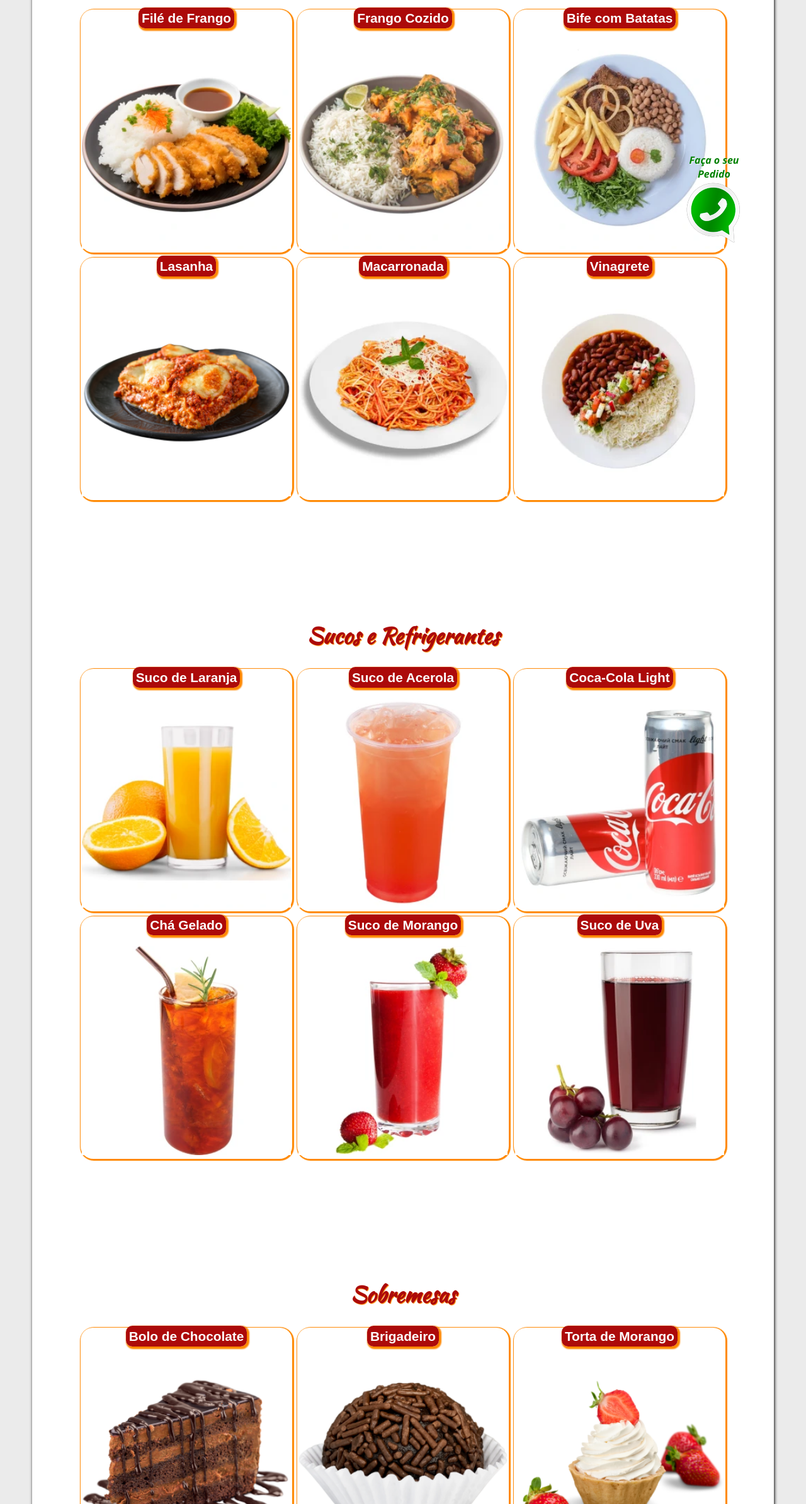
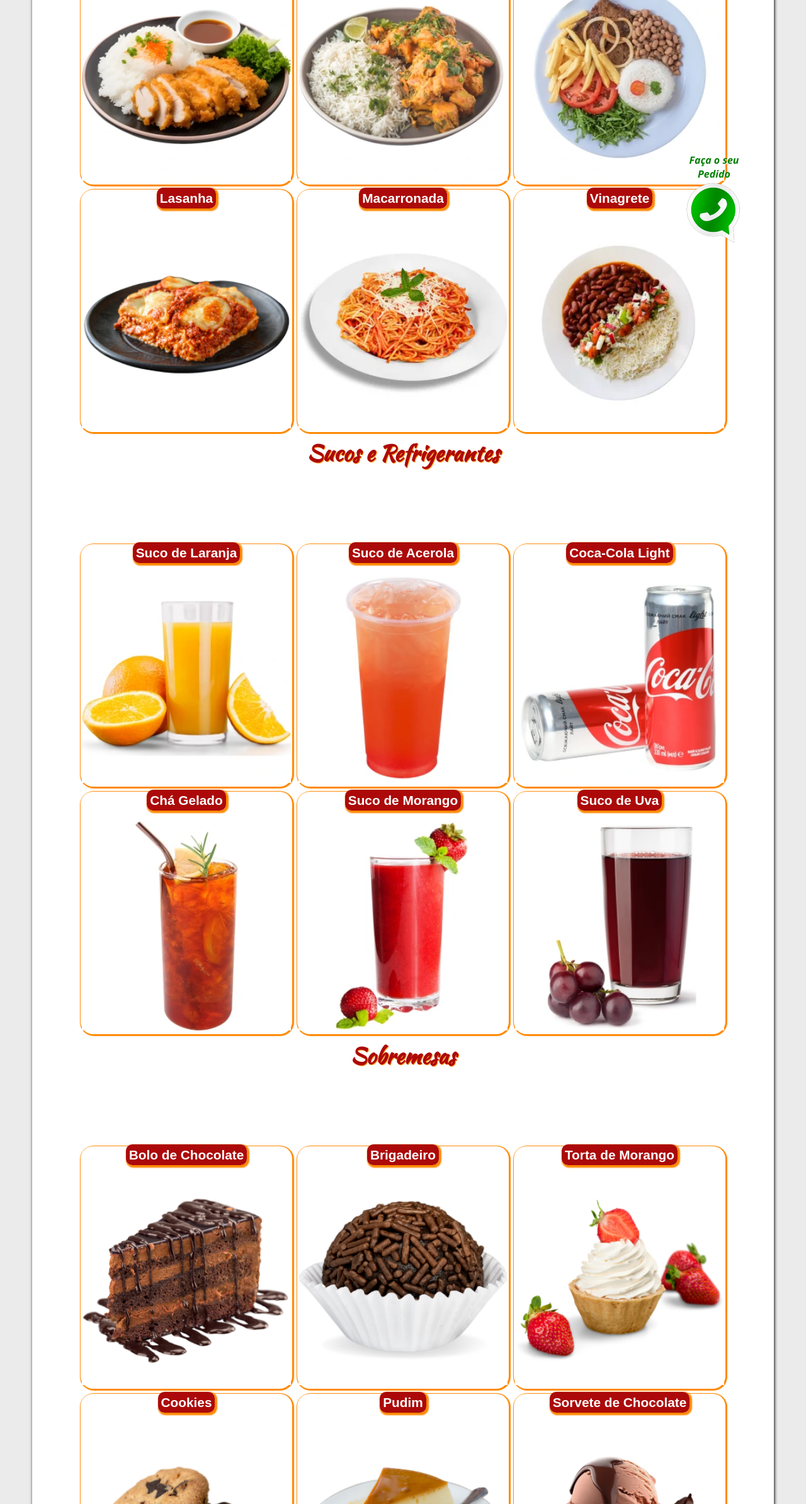
Before and after one commit to WwQA88/Template-Frontend-Website-Restaurante-Do-Bairro, a plain HTML site: page index.html in a window 1280 px wide. Shown: the part 412-2800 px from the top of the page at 63% size. Drawn offline with Linux system fonts and the light colour scheme.

Commit message:
Update index.html

```diff
--- a/index.html
+++ b/index.html
@@ -10,11 +10,9 @@
 </head>
 
 <body>
-    <!--Aqui vai o topo do site-->
-
+    <!-- Topo do site -->
     <header>
         <img id="topo" src="img/topo.webp" alt="Restaurante do Bairro">
-        <!--Aqui vamos inserir os links do site-->
         <nav>
             <a href="#refeicoes">Refeições</a>
             <a href="#bebidas">Bebidas</a>
@@ -22,6 +20,7 @@
         </nav>
     </header>
 
+    <!-- Botão para contato via WhatsApp -->
     <div id="whats">
         <p><strong>Faça o seu Pedido</strong></p>
         <a href="https://wa.link/n3kx9d">
@@ -29,140 +28,120 @@
         </a>
     </div>
 
-    <!--Link âncora-->
-
-    <br>
-        <a href="#refeicoes" id="refeicoes"></a>
-        <br>
-        <br>
-
-    <br>
-
-
-    <!--A classe é utilizada quando temos a necessidade de usar a mesma formatação diversas vezes no site-->
+    <!-- Separador -->
     <div class="separador"></div>
-    <br>
-
 
     <main>
         <article>
-            <h1>A melhores refeições e sobremesas do seu Bairro</h1>
-            <br>
+            <h1>As melhores refeições e sobremesas do seu Bairro</h1>
+
+            <!-- Refeições -->
             <h2>Refeições Completas</h2>
             <div class="separador-conteudo-refeicoes"></div>
             <section id="grid-conteudo-reifeicoes">
                 <div class="grid">
-                    <div> <a class="menu" href="#">Filé de Frango</a> <br><br> <img src="img/prato1.webp"
-                            alt="Refeição 1"></div>
-                    <div> <a class="menu" href="#">Frango Cozido</a> <br><br> <img src="img/prato2.webp"
-                            alt="Refeição 2 "></div>
-                    <div> <a class="menu" href="#">Bife com Batatas</a> <br><br> <img src="img/prato3.png"
-                            alt="Refeição 3 "></div>
-                    <div> <a class="menu" href="#">Lasanha</a> <br><br> <img src="img/prato4.webp" alt="Refeição 4 ">
+                    <div>
+                        <a class="menu" href="#">Filé de Frango</a><br><br>
+                        <img src="img/prato1.webp" alt="Refeição 1">
                     </div>
-                    <div> <a class="menu" href="#">Macarronada</a> <br><br> <img src="img/prato5.webp"
-                            alt="Refeição 5 "></div>
-                    <div> <a class="menu" href="#">Vinagrete</a> <br><br> <img src="img/prato6.webp" alt="Refeição 6 ">
+                    <div>
+                        <a class="menu" href="#">Frango Cozido</a><br><br>
+                        <img src="img/prato2.webp" alt="Refeição 2">
+                    </div>
+                    <div>
+                        <a class="menu" href="#">Bife com Batatas</a><br><br>
+                        <img src="img/prato3.png" alt="Refeição 3">
+                    </div>
+                    <div>
+                        <a class="menu" href="#">Lasanha</a><br><br>
+                        <img src="img/prato4.webp" alt="Refeição 4">
+                    </div>
+                    <div>
+                        <a class="menu" href="#">Macarronada</a><br><br>
+                        <img src="img/prato5.webp" alt="Refeição 5">
+                    </div>
+                    <div>
+                        <a class="menu" href="#">Vinagrete</a><br><br>
+                        <img src="img/prato6.webp" alt="Refeição 6">
                     </div>
                 </div>
             </section>
 
-            <!--Link âncora-->
-
-            <br>
-            <a href="#bebidas" id="bebidas"></a>
-
-            <br>
+            <!-- Bebidas -->
+            <h2>Sucos e Refrigerantes</h2>
             <div class="separador-conteudo-bebidas"></div>
-            <br>
-
-            <br>
-            <h2>Sucos e Refrigerantes</h2>
-            <br>
-
             <section id="grid-conteudo-bebidas">
                 <div class="grid">
-                    <div> <a class="menu" href="#">Suco de Laranja</a> <br><br> <img src="img/bebida1.webp"
-                            alt="Bebida 1"></div>
-                    <div> <a class="menu" href="#">Suco de Acerola</a> <br><br> <img src="img/bebida2.webp"
-                            alt="Bebida 2 "></div>
-                    <div> <a class="menu" href="#">Coca-Cola Light</a> <br><br> <img src="img/bebida3.webp"
-                            alt="Bebida 3 "></div>
-                    <div> <a class="menu" href="#">Chá Gelado</a> <br><br> <img src="img/bebida4.webp" alt="Bebida 4 ">
+                    <div>
+                        <a class="menu" href="#">Suco de Laranja</a><br><br>
+                        <img src="img/bebida1.webp" alt="Bebida 1">
                     </div>
-                    <div> <a class="menu" href="#">Suco de Morango</a> <br><br> <img src="img/bebida5.webp"
-                            alt="Bebida 5 "></div>
-                    <div> <a class="menu" href="#">Suco de Uva</a> <br><br> <img src="img/bebida6.webp"
-                            alt="Refeição 6 "></div>
+                    <div>
+                        <a class="menu" href="#">Suco de Acerola</a><br><br>
+                        <img src="img/bebida2.webp" alt="Bebida 2">
+                    </div>
+                    <div>
+                        <a class="menu" href="#">Coca-Cola Light</a><br><br>
+                        <img src="img/bebida3.webp" alt="Bebida 3">
+                    </div>
+                    <div>
+                        <a class="menu" href="#">Chá Gelado</a><br><br>
+                        <img src="img/bebida4.webp" alt="Bebida 4">
+                    </div>
+                    <div>
+                        <a class="menu" href="#">Suco de Morango</a><br><br>
+                        <img src="img/bebida5.webp" alt="Bebida 5">
+                    </div>
+                    <div>
+                        <a class="menu" href="#">Suco de Uva</a><br><br>
+                        <img src="img/bebida6.webp" alt="Bebida 6">
+                    </div>
                 </div>
             </section>
 
-            <!--Link âncora-->
-
-            <br>
-            <a href="#sobremesas" id="sobremesas"></a>
-
-            <br>
-
-            <br>
+            <!-- Sobremesas -->
+            <h2>Sobremesas</h2>
             <div class="separador-conteudo-sobremesas"></div>
-            <br>
-
-            <h2>Sobremesas</h2>
-            <br>
-
             <section id="grid-conteudo-sobremesas">
                 <div class="grid">
-                    <div> <a class="menu" href="#">Bolo de Chocolate</a> <br><br> <img src="img/sobremesa1.webp"
-                            alt="Sobremesa 1"></div>
-                    <div> <a class="menu" href="#">Brigadeiro</a> <br><br> <img src="img/sobremesa2.webp"
-                            alt="Sobremesa 2 "></div>
-                    <div> <a class="menu" href="#">Torta de Morango</a> <br><br> <img src="img/sobremesa3.webp"
-                            alt="Sobremesa 3 "></div>
-                    <div> <a class="menu" href="#">Cookies</a> <br><br> <img src="img/sobremesa4.webp"
-                            alt="Sobremesa 4 "></div>
-                    <div> <a class="menu" href="#">Pudim</a> <br><br> <img src="img/sobremesa5.webp" alt="Sobremesa 5 ">
+                    <div>
+                        <a class="menu" href="#">Bolo de Chocolate</a><br><br>
+                        <img src="img/sobremesa1.webp" alt="Sobremesa 1">
                     </div>
-                    <div> <a class="menu" href="#">Sorvete de Chocolate</a> <br><br> <img src="img/sobremesa6.webp"
-                            alt="Sobremesa 6 "></div>
+                    <div>
+                        <a class="menu" href="#">Brigadeiro</a><br><br>
+                        <img src="img/sobremesa2.webp" alt="Sobremesa 2">
+                    </div>
+                    <div>
+                        <a class="menu" href="#">Torta de Morango</a><br><br>
+                        <img src="img/sobremesa3.webp" alt="Sobremesa 3">
+                    </div>
+                    <div>
+                        <a class="menu" href="#">Cookies</a><br><br>
+                        <img src="img/sobremesa4.webp" alt="Sobremesa 4">
+                    </div>
+                    <div>
+                        <a class="menu" href="#">Pudim</a><br><br>
+                        <img src="img/sobremesa5.webp" alt="Sobremesa 5">
+                    </div>
+                    <div>
+                        <a class="menu" href="#">Sorvete de Chocolate</a><br><br>
+                        <img src="img/sobremesa6.webp" alt="Sobremesa 6">
+                    </div>
                 </div>
             </section>
-
-            <!--
-            <button>
-                Saiba Mais
-            </button>
-            <br>
-            -->
-
-
-
-
         </article>
-
     </main>
 
-
-    <!--
-    <aside>
-
-    </aside>
-    -->
-
-    <br>
-    <div class="separador-conteudo"></div>
-    <br>
-
+    <!-- Rodapé -->
     <footer>
         <img id="rodape" src="img/logo-rodape.webp" alt="Logotipo Restaurante do Bairro">
         <h3>Restaurante do Bairro</h3>
         <p>
-            Contato: wwalmeida88@gmail.com
-            <br>
+            Contato: wwalmeida88@gmail.com<br>
             WhatsApp: +351 923-041-014 (somente mensagens)
         </p>
     </footer>
-
 </body>
 
 </html>
```
